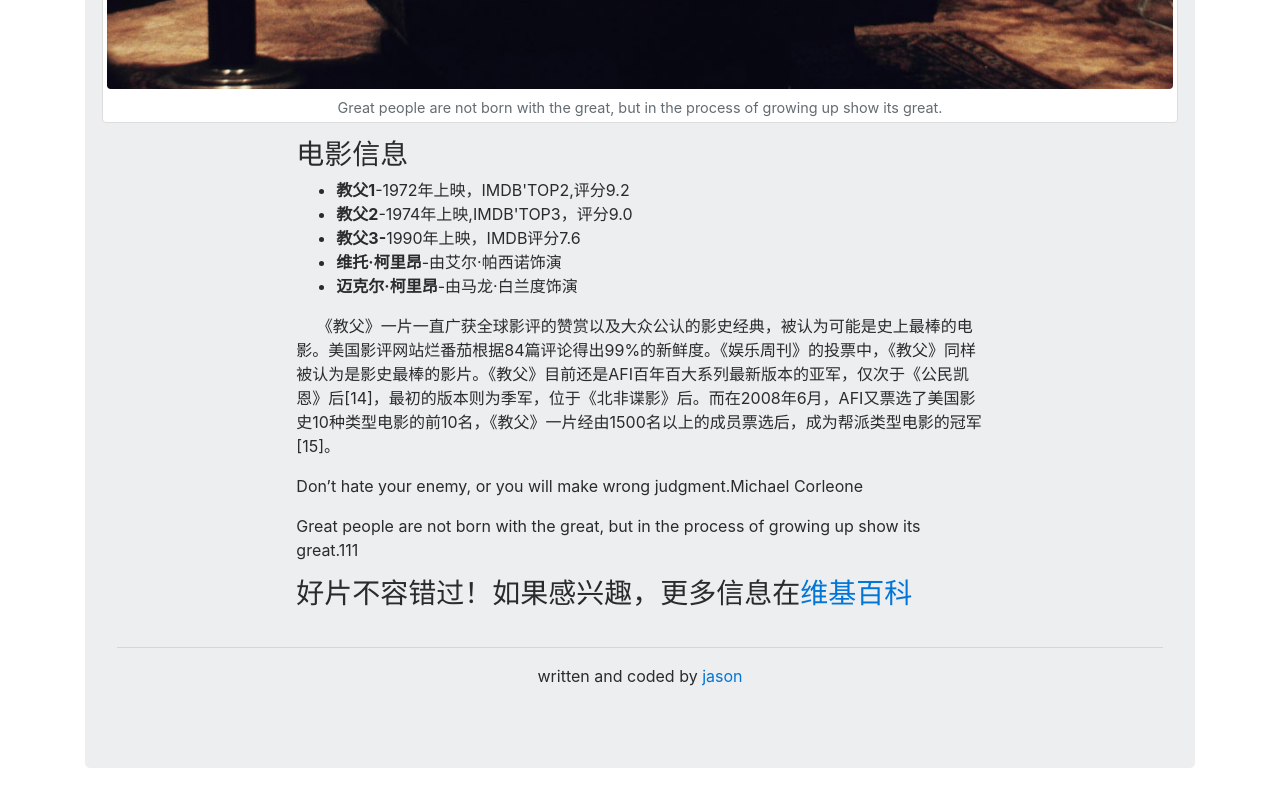
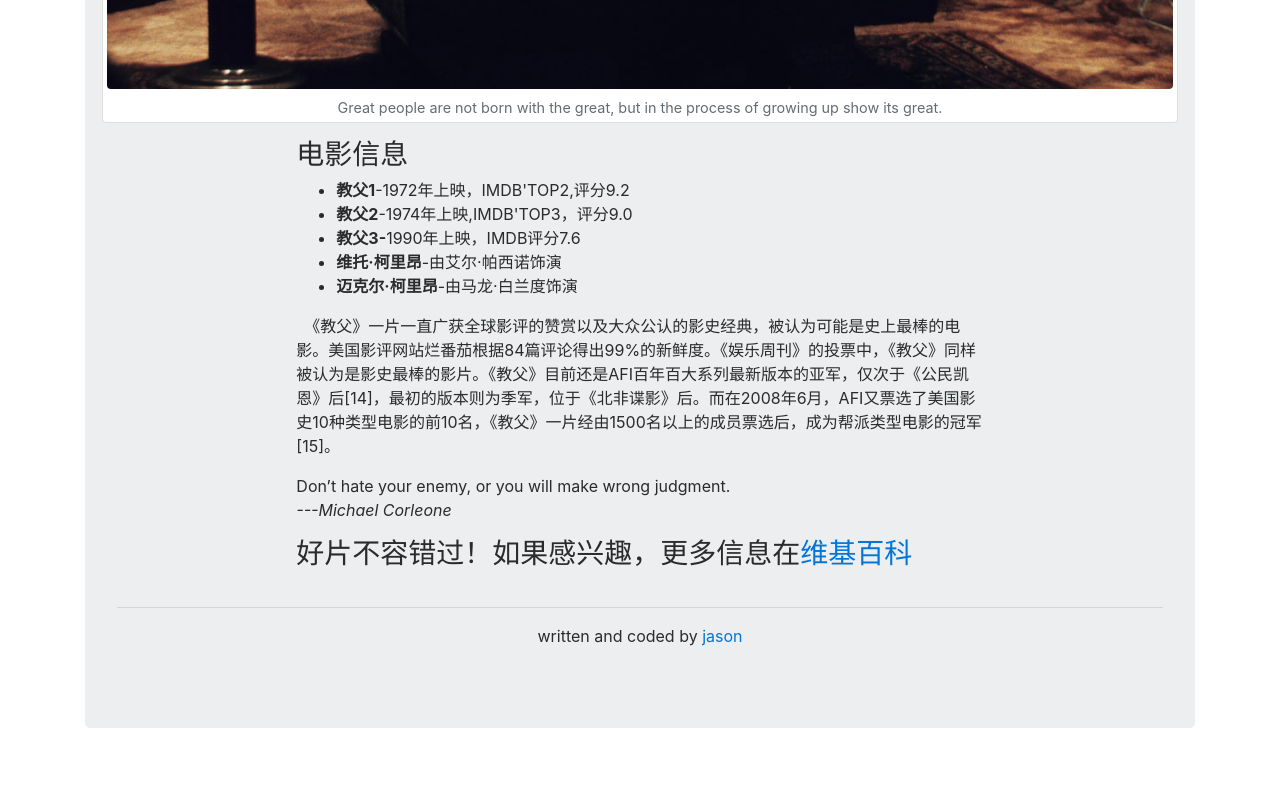
Before and after one commit to xycd/demo, a plain HTML site: page freecodecamp/project/tributePage/movie.html in a window 1280 px wide. Shown: the part 823-1623 px from the top of the page. After the commit the page ends 1583 px from the top, so only its background shows below. Drawn offline with Linux system fonts and the light colour scheme.

Commit message:
project 1 modified2

```diff
--- a/freecodecamp/project/tributePage/movie.html
+++ b/freecodecamp/project/tributePage/movie.html
@@ -28,11 +28,13 @@
                             <li><strong>维托·柯里昂</strong>-由艾尔·帕西诺饰演</li>
                             <li><strong>迈克尔·柯里昂</strong>-由马龙·白兰度饰演</li>
                         </ul>
-                        <p>&#12288; 《教父》一片一直广获全球影评的赞赏以及大众公认的影史经典，被认为可能是史上最棒的电影。美国影评网站烂番茄根据84篇评论得出99%的新鲜度。《娱乐周刊》的投票中，《教父》同样被认为是影史最棒的影片。《教父》目前还是AFI百年百大系列最新版本的亚军，仅次于《公民凯恩》后[14]，最初的版本则为季军，位于《北非谍影》后。而在2008年6月，AFI又票选了美国影史10种类型电影的前10名，《教父》一片经由1500名以上的成员票选后，成为帮派类型电影的冠军[15]。
+                        <p>&#12288;《教父》一片一直广获全球影评的赞赏以及大众公认的影史经典，被认为可能是史上最棒的电影。美国影评网站烂番茄根据84篇评论得出99%的新鲜度。《娱乐周刊》的投票中，《教父》同样被认为是影史最棒的影片。《教父》目前还是AFI百年百大系列最新版本的亚军，仅次于《公民凯恩》后[14]，最初的版本则为季军，位于《北非谍影》后。而在2008年6月，AFI又票选了美国影史10种类型电影的前10名，《教父》一片经由1500名以上的成员票选后，成为帮派类型电影的冠军[15]。
                         </p>
                         <div>
-                            <p>Don’t hate your enemy, or you will make wrong judgment.<span>Michael Corleone</span></p>
-                            <p>Great people are not born with the great, but in the process of growing up show its great.<span>111</span></p>
+                            <p>Don’t hate your enemy, or you will make wrong judgment.
+                                <br/>
+                                <cite>---Michael Corleone</</cite>
+                            </p>
                         </div>
                         <h3>好片不容错过！如果感兴趣，更多信息在<a href="https://zh.wikipedia.org/wiki/%E6%95%99%E7%88%B6_(%E9%9B%BB%E5%BD%B1)">维基百科</a>
 			</h3>
```
